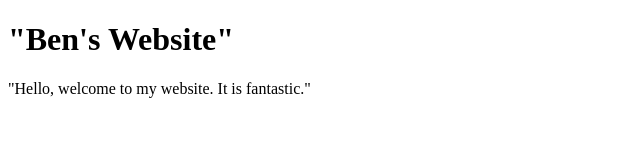
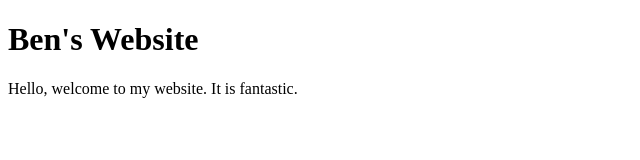
Before and after one commit to bapp0425/exploring-cs, a plain HTML site: page index.html in a window 1280 px wide. Shown: the whole page, without its empty margins (0-640 px from the left). Drawn offline with Linux system fonts and the light colour scheme.

Commit message:
Update index.html

```diff
--- a/index.html
+++ b/index.html
@@ -1,8 +1,8 @@
 <!DOCTYPE html>
 <html>
  <body>
-   <h1>"Ben's Website"</h1>
-   <p>"Hello, welcome to my website. It is fantastic."</p>
+   <h1>Ben's Website</h1>
+   <p>Hello, welcome to my website. It is fantastic.</p>
 
  </body>
 </html>
```
